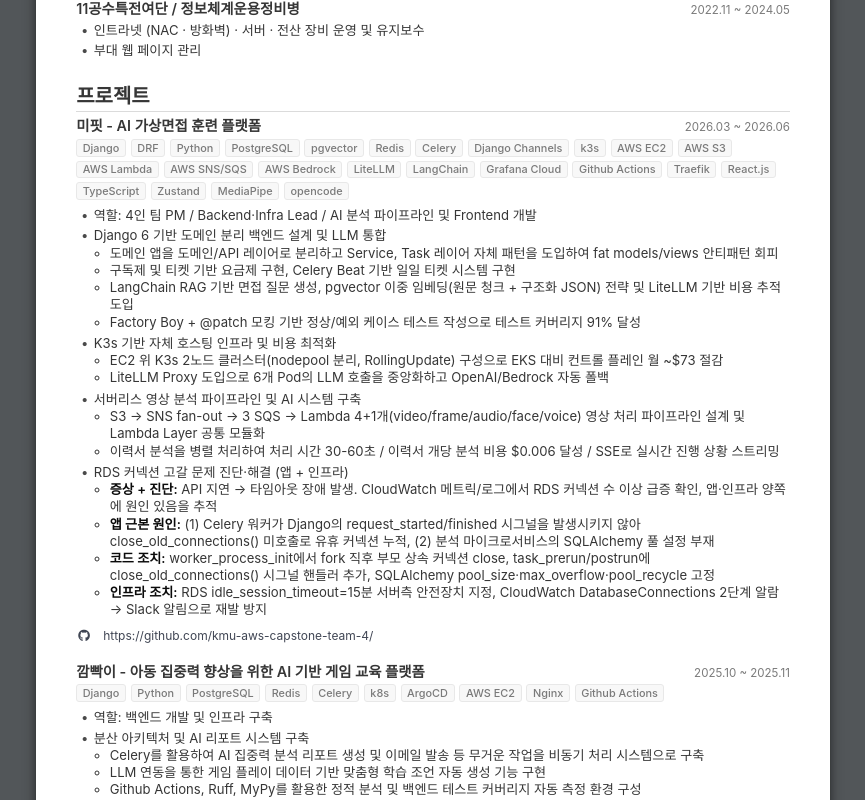
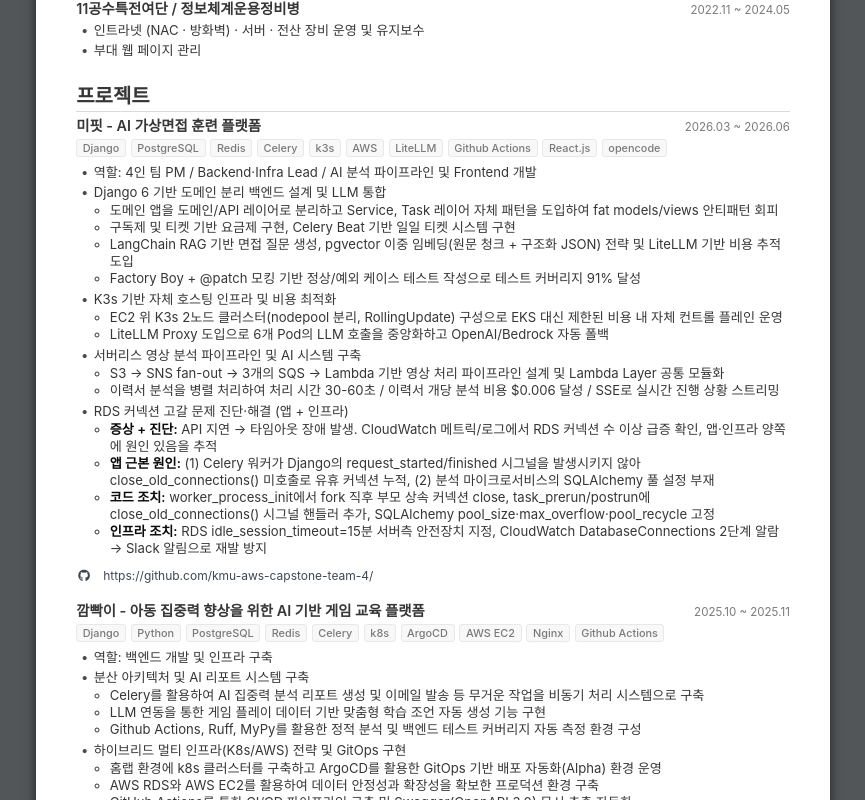
Before and after one commit to shinkeonkim/my-resume, a Vue app: page / in a window 1280 px wide. Shown: the part 2900-3700 px from the top of the page, without its empty margins (207-1072 px from the left). Built offline with nearby package versions, Linux system fonts and the light colour scheme; a web font is replaced by a local one.

Commit message:
content: 내용 간소화

```diff
--- a/src/resume/base/educations.ts
+++ b/src/resume/base/educations.ts
@@ -5,7 +5,7 @@
     {
       school: '국민대학교',
       major: '소프트웨어전공 학사',
-      period: '2019.03 ~ 2020.12, 2025.03 ~ 2026.08 (졸업 예정)',
+      period: '2019.03 ~ 2026.08 (졸업 예정)',
       details: [
         '전체 학점: 4.42 / 4.5',
         '전공 학점: 4.46 / 4.5',
@@ -24,7 +24,7 @@
     {
       school: 'Kookmin University',
       major: 'B.S. in Software',
-      period: '2019.03 ~ 2020.12, 2025.03 ~ 2026.08 (Expected)',
+      period: '2019.03 ~ 2026.08 (Expected)',
       details: [
         'Overall GPA: 4.42 / 4.5',
         'Major GPA: 4.46 / 4.5',
--- a/src/resume/base/projects/proj-mefit/en.ts
+++ b/src/resume/base/projects/proj-mefit/en.ts
@@ -17,14 +17,14 @@
   {
     content: 'Self-hosted infrastructure on K3s with cost optimization',
     subContents: [
-      'Composed a 2-node K3s cluster on EC2 (nodepool isolation, RollingUpdate), saving ~$73/month versus an EKS control plane.',
+      'Composed a 2-node K3s cluster on EC2 (nodepool isolation, RollingUpdate) — self-hosted the control plane within a limited budget instead of using EKS.',
       'Introduced LiteLLM Proxy to centralize LLM calls across 6 pods with automatic OpenAI/Bedrock fallback.',
     ],
   },
   {
     content: 'Serverless video analysis pipeline and AI systems',
     subContents: [
-      'Designed an S3 → SNS fan-out → 3 SQS → Lambda 4+1 (video/frame/audio/face/voice) processing pipeline and shared common modules through a Lambda Layer.',
+      'Designed an S3 → SNS fan-out → 3 SQS → Lambda-based video processing pipeline and shared common modules through a Lambda Layer.',
       'Parallelized resume analysis to reach 30–60 seconds per resume at ~$0.006 each, streaming live progress through SSE.',
     ],
   },
--- a/src/resume/base/projects/proj-mefit/ko.ts
+++ b/src/resume/base/projects/proj-mefit/ko.ts
@@ -16,14 +16,14 @@
   {
     content: 'K3s 기반 자체 호스팅 인프라 및 비용 최적화',
     subContents: [
-      'EC2 위 K3s 2노드 클러스터(nodepool 분리, RollingUpdate) 구성으로 EKS 대비 컨트롤 플레인 월 ~$73 절감',
+      'EC2 위 K3s 2노드 클러스터(nodepool 분리, RollingUpdate) 구성으로 EKS 대신 제한된 비용 내 자체 컨트롤 플레인 운영',
       'LiteLLM Proxy 도입으로 6개 Pod의 LLM 호출을 중앙화하고 OpenAI/Bedrock 자동 폴백',
     ],
   },
   {
     content: '서버리스 영상 분석 파이프라인 및 AI 시스템 구축',
     subContents: [
-      'S3 → SNS fan-out → 3 SQS → Lambda 4+1개(video/frame/audio/face/voice) 영상 처리 파이프라인 설계 및 Lambda Layer 공통 모듈화',
+      'S3 → SNS fan-out → 3개의 SQS → Lambda 기반 영상 처리 파이프라인 설계 및 Lambda Layer 공통 모듈화',
       '이력서 분석을 병렬 처리하여 처리 시간 30-60초 / 이력서 개당 분석 비용 $0.006 달성 / SSE로 실시간 진행 상황 스트리밍',
     ],
   },
--- a/src/resume/base/projects/proj-mefit/meta.ts
+++ b/src/resume/base/projects/proj-mefit/meta.ts
@@ -9,28 +9,14 @@
   period: '2026.03 ~ 2026.06',
   techStack: [
     'Django',
-    'DRF',
-    'Python',
     'PostgreSQL',
-    'pgvector',
     'Redis',
     'Celery',
-    'Django Channels',
     'k3s',
-    'AWS EC2',
-    'AWS S3',
-    'AWS Lambda',
-    'AWS SNS/SQS',
-    'AWS Bedrock',
+    'AWS',
     'LiteLLM',
-    'LangChain',
-    'Grafana Cloud',
     'Github Actions',
-    'Traefik',
     'React.js',
-    'TypeScript',
-    'Zustand',
-    'MediaPipe',
     'opencode',
   ],
   links: [
```
